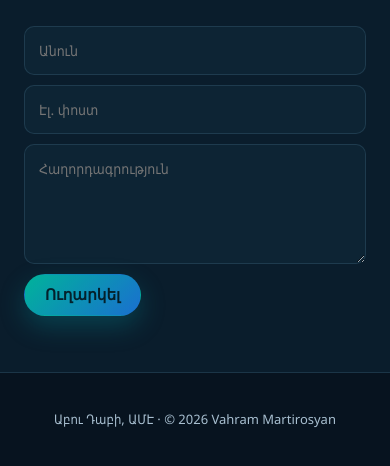
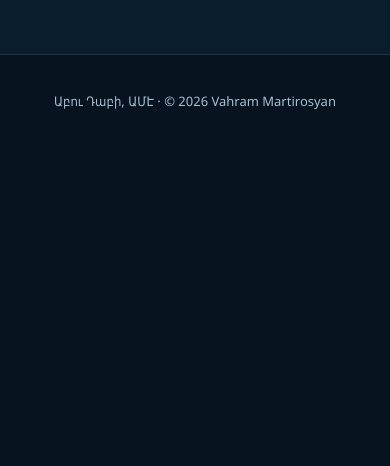
Before and after one commit to vmartirosyan/vmartirosyan.github.io, a plain HTML site: page hy/index.html in a window 390 px wide. Shown: the part 8798-9264 px from the top of the page. After the commit the page ends 8946 px from the top, so only its background shows below. Drawn offline with Linux system fonts and the light colour scheme.

Commit message:
site: remove the quick contact form

```diff
--- a/css/home.css
+++ b/css/home.css
@@ -765,53 +765,6 @@ h1, h2, h3, h4 {
     letter-spacing: 1px;
 }
 
-.contact-form {
-    display: grid;
-    gap: 10px;
-    max-width: 680px;
-    margin-top: 28px;
-}
-
-.contact-form-row {
-    display: grid;
-    grid-template-columns: 1fr 1fr;
-    gap: 10px;
-}
-
-.contact-form input,
-.contact-form textarea {
-    width: 100%;
-    padding: 12px 14px;
-    border-radius: 10px;
-    border: 1px solid var(--border);
-    background: var(--surface);
-    color: var(--text);
-    font: inherit;
-    font-size: 14px;
-}
-
-.contact-form input:focus,
-.contact-form textarea:focus {
-    outline: 2px solid var(--teal);
-    outline-offset: 1px;
-    border-color: transparent;
-}
-
-.contact-form textarea {
-    min-height: 120px;
-    resize: vertical;
-}
-
-.contact-form .btn {
-    justify-self: start;
-}
-
-@media (max-width: 620px) {
-    .contact-form-row {
-        grid-template-columns: 1fr;
-    }
-}
-
 /* ── FOOTER ── */
 footer {
     padding: 36px 0;
--- a/hy/index.html
+++ b/hy/index.html
@@ -235,14 +235,6 @@
                 <a class="contact-card" href="https://www.researchgate.net/profile/Vahram-Martirosyan-2" target="_blank" rel="noopener"><span class="ic"><svg class="ico"><use href="#i-file"/></svg></span><span class="txt"><small>ResearchGate</small>Vahram-Martirosyan-2</span></a>
                 <a class="contact-card" href="https://github.com/vmartirosyan" target="_blank" rel="noopener"><span class="ic"><svg class="ico"><use href="#i-code"/></svg></span><span class="txt"><small>GitHub</small>@vmartirosyan</span></a>
             </div>
-            <form class="contact-form" onsubmit="return sendContact(event)">
-                <div class="contact-form-row">
-                    <input id="cf-name" type="text" placeholder="Անուն" required>
-                    <input id="cf-email" type="email" placeholder="Էլ. փոստ" required>
-                </div>
-                <textarea id="cf-message" placeholder="Հաղորդագրություն" required></textarea>
-                <button type="submit" class="btn btn-primary">Ուղարկել</button>
-            </form>
         </div>
     </section>
 
@@ -259,16 +251,6 @@ document.addEventListener('click', function (e) {
         if (!d.contains(e.target)) d.removeAttribute('open');
     });
 });
-    function sendContact(e) {
-    e.preventDefault();
-    var n = document.getElementById('cf-name').value.trim();
-    var em = document.getElementById('cf-email').value.trim();
-    var m = document.getElementById('cf-message').value.trim();
-    var subject = encodeURIComponent('Website contact from ' + n);
-    var body = encodeURIComponent(m + '\n\n— ' + n + ' <' + em + '>');
-    window.location.href = 'mailto:vmartirosyan@gmail.com?subject=' + subject + '&body=' + body;
-    return false;
-}
 </script>
 </body>
 </html>
```
Also changed, not shown: index.html (+0 -18 lines), ru/index.html (+0 -18 lines).
